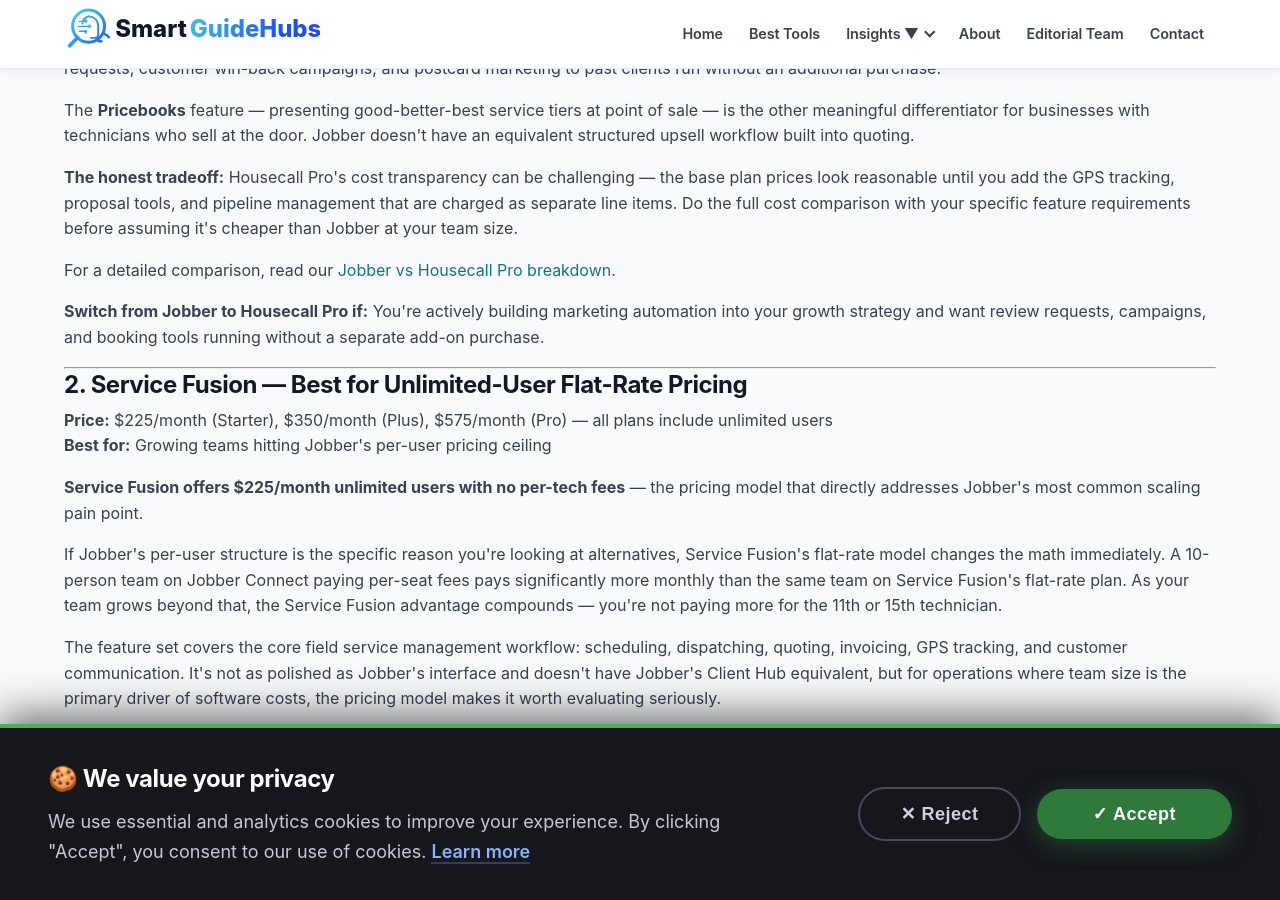
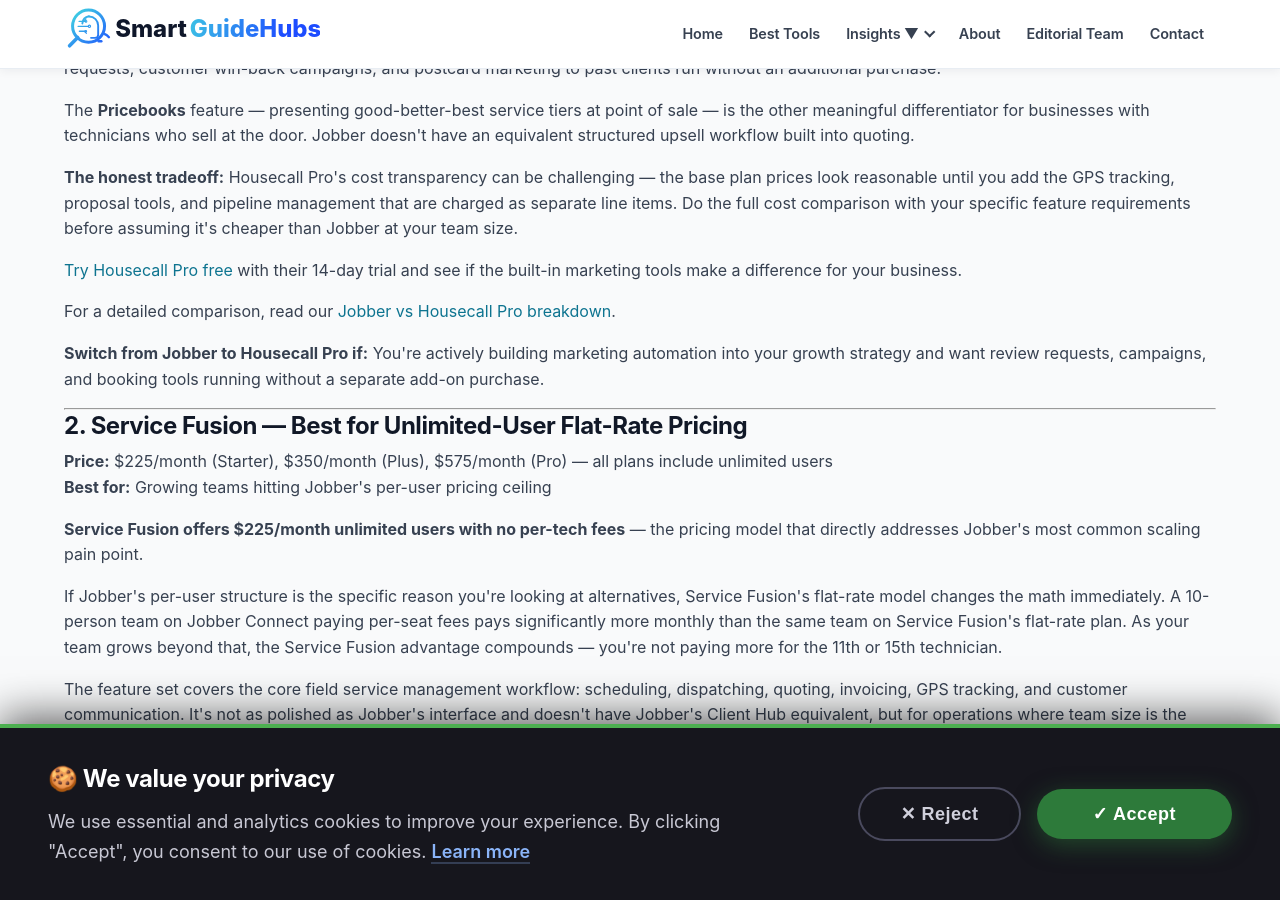
Before and after one commit to Yanniga01/gilliansperkin.github.io, a Jekyll site: the page built from _posts/2026-07-26-best-jobber-alternatives.md, in a window 1280 px wide and 900 px high, scrolled down 3448 px. Built offline with Jekyll 4.4.1, drawn with Linux system fonts in a browser that asks for light colours; some of the changed lines change nothing that is shown.

Commit message:
Update links to Housecall Pro and Kickserv

```diff
--- a/_posts/2026-07-26-best-jobber-alternatives.md
+++ b/_posts/2026-07-26-best-jobber-alternatives.md
@@ -49,7 +49,7 @@
             <h3 class="verdict-card-title">Housecall Pro</h3>
             <p class="verdict-card-label">Best alternative for lead generation & reviews</p>
             <p class="verdict-card-desc">Built-in marketing automation, Pricebooks for upselling, and lower payment processing rates. Strongest direct competitor to Jobber.</p>
-            <a href="https://www.housecallpro.com/" class="verdict-card-link" rel="sponsored noopener">Explore Housecall Pro →</a>
+            <a href="https://housecallpro.partnerlinks.io/y660bicf27zv" class="verdict-card-link" rel="sponsored noopener" target="_blank">Explore Housecall Pro →</a>
         </div>
 
         <div class="verdict-card">
@@ -60,7 +60,7 @@
             <h3 class="verdict-card-title">Kickserv</h3>
             <p class="verdict-card-label">Best budget alternative</p>
             <p class="verdict-card-desc">Free plan available, $19/month starter. Covers scheduling, estimates, and invoicing for solo operators and very small teams.</p>
-            <a href="https://www.kickserv.com/" class="verdict-card-link" rel="sponsored noopener">Explore Kickserv →</a>
+            <a href="https://www.kickserv.com/" class="verdict-card-link" rel="noopener" target="_blank">Explore Kickserv →</a>
         </div>
 
         <div class="verdict-card">
@@ -71,7 +71,7 @@
             <h3 class="verdict-card-title">Service Fusion</h3>
             <p class="verdict-card-label">Best flat-rate unlimited users</p>
             <p class="verdict-card-desc">$225/month for unlimited users. No per-tech fees. Directly addresses Jobber's per-user pricing ceiling.</p>
-            <a href="https://www.servicefusion.com/" class="verdict-card-link" rel="sponsored noopener">Explore Service Fusion →</a>
+            <a href="https://www.servicefusion.com/" class="verdict-card-link" rel="noopener" target="_blank">Explore Service Fusion →</a>
         </div>
     </div>
 </div>
@@ -114,7 +114,7 @@
     </div>
     <h2 class="cta-title">Try Housecall Pro — The Top Jobber Alternative</h2>
     <p class="cta-text">If marketing automation and review generation are your priorities, Housecall Pro offers built-in tools that Jobber charges extra for.</p>
-    <a href="https://www.housecallpro.com/" class="cta-button" target="_blank" rel="sponsored noopener">
+    <a href="https://housecallpro.partnerlinks.io/y660bicf27zv" class="cta-button" target="_blank" rel="sponsored noopener">
         Explore Housecall Pro →
     </a>
     <p class="cta-subtext">Free trial available • No credit card required</p>
@@ -137,6 +137,8 @@
 <p>The <strong>Pricebooks</strong> feature — presenting good-better-best service tiers at point of sale — is the other meaningful differentiator for businesses with technicians who sell at the door. Jobber doesn't have an equivalent structured upsell workflow built into quoting.</p>
 
 <p><strong>The honest tradeoff:</strong> Housecall Pro's cost transparency can be challenging — the base plan prices look reasonable until you add the GPS tracking, proposal tools, and pipeline management that are charged as separate line items. Do the full cost comparison with your specific feature requirements before assuming it's cheaper than Jobber at your team size.</p>
+
+<p><a href="https://housecallpro.partnerlinks.io/y660bicf27zv" target="_blank" rel="sponsored noopener">Try Housecall Pro free</a> with their 14-day trial and see if the built-in marketing tools make a difference for your business.</p>
 
 <p>For a detailed comparison, read our <a href="/jobber-vs-housecall-pro/">Jobber vs Housecall Pro breakdown</a>.</p>
 
```
